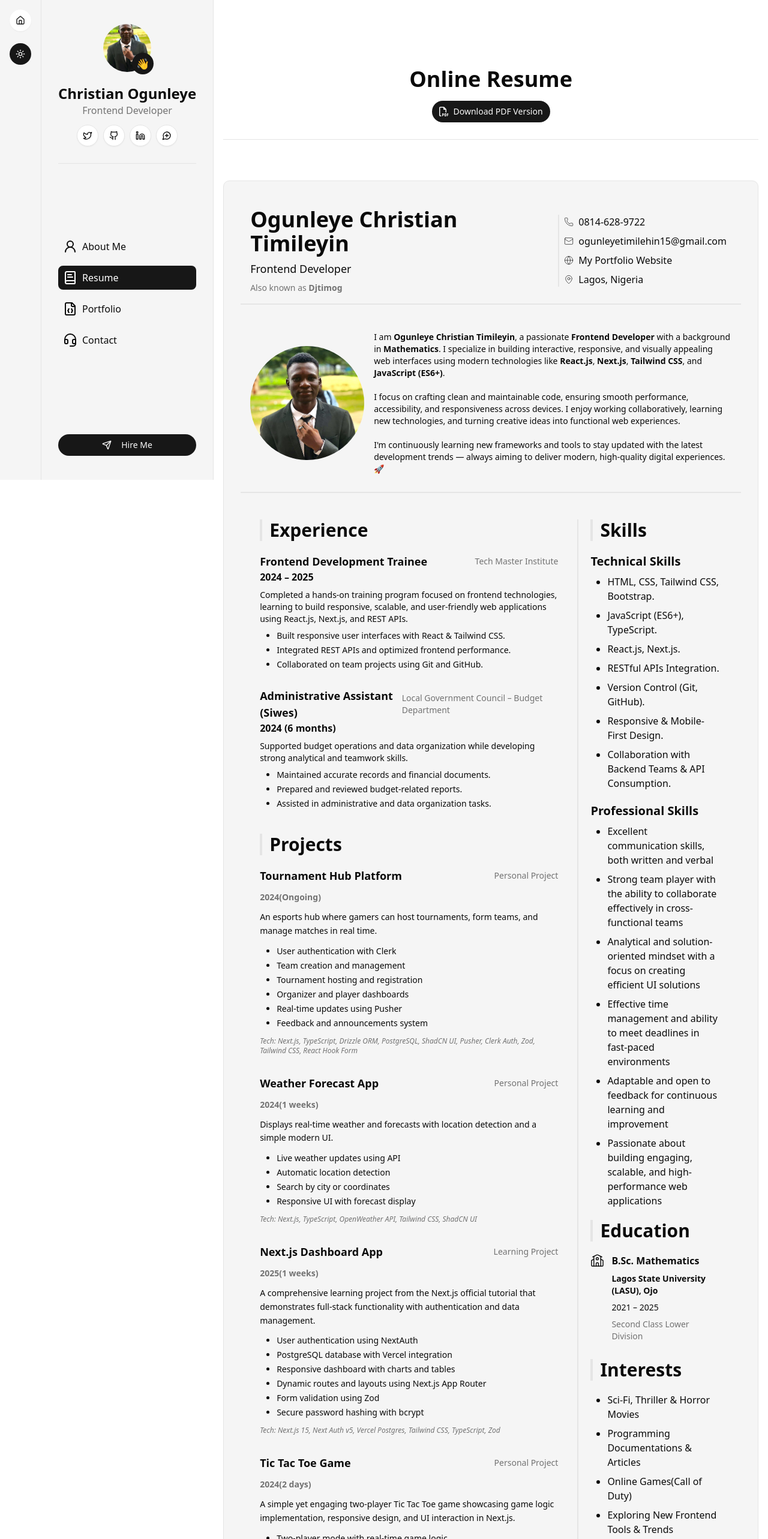
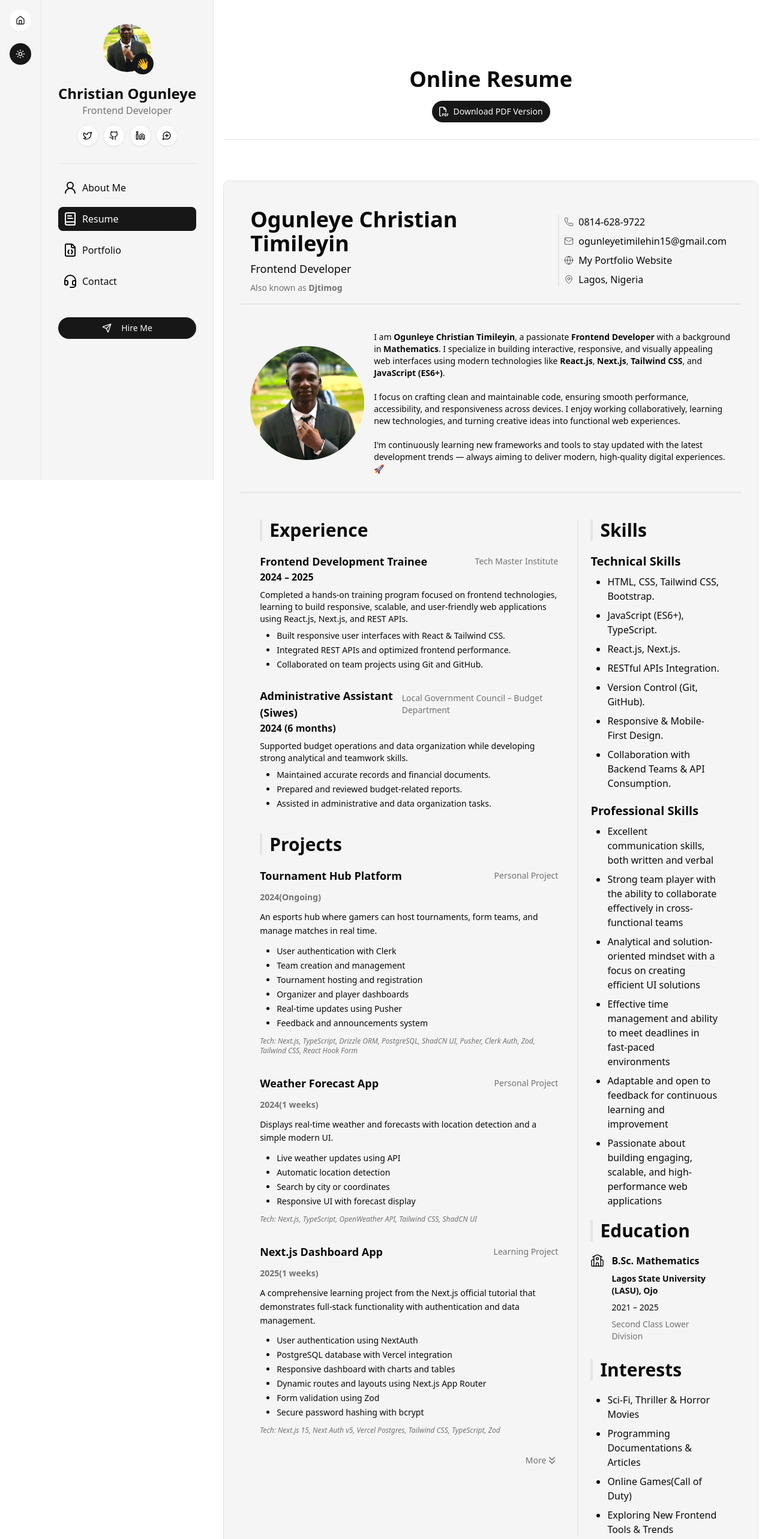
Before and after one commit to djtimog/my-portfolio, a Next.js app: page /resume in a window 1280 px wide. Shown: the top 2566 px of the page at 60% size. Built offline with nearby package versions, Linux system fonts and the light colour scheme.

Commit message:
Implements project list expansion feature
Adds a "Show More/Less" button to the resume page, allowing users to expand or collapse the project list. This improves the user experience by preventing the initial display from being too long while still providing access to all projects.

```diff
--- a/app/_component/SideBar.tsx
+++ b/app/_component/SideBar.tsx
@@ -26,7 +26,7 @@ function SideBar({ className }: { className?: string }) {
           <Header className="flex-col space-y-5 border-b-0 shadow-0" />
         </div>
 
-        <div className="w-full px-7 py-10 sticky top-0 border-r flex flex-col justify-between">
+        <div className="w-full px-7 py-10 sticky top-0 border-r flex flex-col">
           <div className="text-center border-b pb-7">
             <div className="w-20 h-20 mx-auto mb-5 relative">
               <Avatar className="w-20 h-20">
--- a/app/resume/page.tsx
+++ b/app/resume/page.tsx
@@ -9,13 +9,25 @@ import {
   socialLinks,
   technicalSkills,
 } from "@/lib/data";
-import { Globe, Mail, MapPin, Phone, School } from "lucide-react";
+import {
+  ChevronsDown,
+  ChevronsUp,
+  Globe,
+  Mail,
+  MapPin,
+  Phone,
+  School,
+} from "lucide-react";
 import Image from "next/image";
 import Link from "next/link";
-import React from "react";
+import React, { useState } from "react";
 import { FaRegFilePdf } from "react-icons/fa6";
 
 export default function Resume() {
+  const [wantMore, setWantMore] = useState(false);
+  const lessProjects = projects.slice(0, 3);
+  const viewedProjects = wantMore ? projects : lessProjects;
+
   return (
     <div className="space-y-17">
       <FadeIn>
@@ -176,7 +188,7 @@ export default function Resume() {
                   Projects
                 </h1>
                 <div className="space-y-8">
-                  {projects.map((project, index) => (
+                  {viewedProjects.map((project, index) => (
                     <div key={index} className="space-y-3">
                       <div className="flex justify-between items-center">
                         <h2 className="text-lg font-bold">{project.title}</h2>
@@ -214,6 +226,22 @@ export default function Resume() {
                         )}
                     </div>
                   ))}
+                  <div className="flex justify-end mt-2">
+                    <p
+                      onClick={() => setWantMore(!wantMore)}
+                      className="text-sm font-medium cursor-pointer text-muted-foreground w-max"
+                    >
+                      {wantMore ? (
+                        <span className="flex items-center space-x-2">
+                          Less <ChevronsUp size={20} />
+                        </span>
+                      ) : (
+                        <span className="flex items-center space-x-2">
+                          More <ChevronsDown size={20} />
+                        </span>
+                      )}
+                    </p>
+                  </div>
                 </div>
               </div>
             </div>
```
